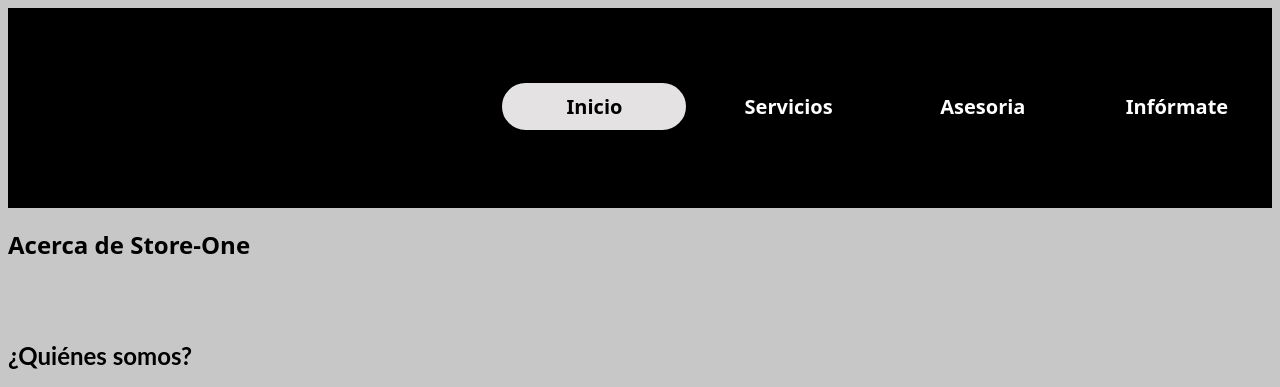
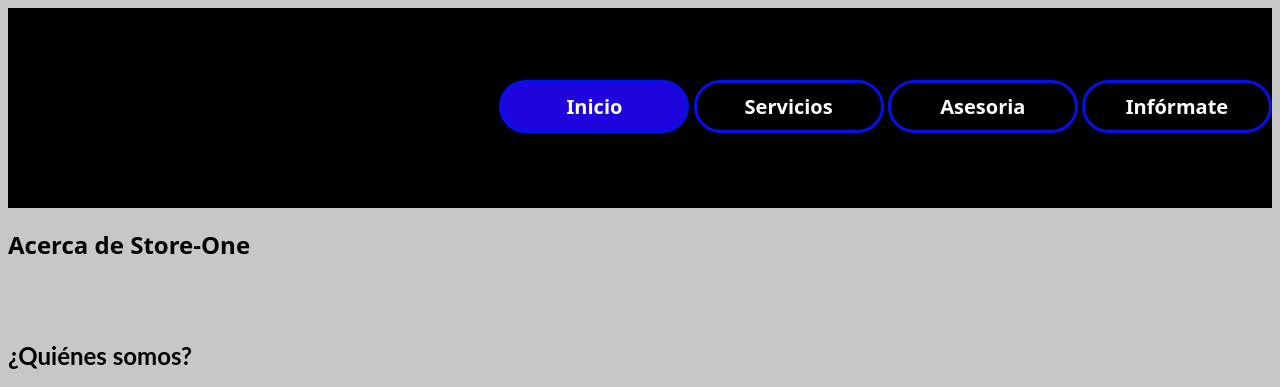
Before and after one commit to Daniell-G/web.platform-Store-One, a plain HTML site: page index.html in a window 1280 px wide. Shown: the top 387 px of the page. Drawn offline with Linux system fonts and the light colour scheme.

Commit message:
1 file modified

```diff
--- a/styles.css
+++ b/styles.css
@@ -41,15 +41,15 @@ nav a {
   display: inline-block;
   min-width: 9rem;
   padding: 0.3rem;
-  border-radius: 0.2rem;
   text-align: center;
-  text-decoration-color: #000000;
+  text-decoration-color: #ac1313;
   color: rgba(85, 85, 85, 0.452);
-  border: 3px solid #000000;
+  border: 3px solid #0510ec;
+  border-radius: 50px;
 }
 nav a[aria-current='page'] {
-  color: #000;
-  background-color: #e4e2e2;
+  color: #FFFFFF(200, 201, 210, 0.163);
+  background-color: #1e05de;
   border-radius: 50px;
 }
 
@@ -85,7 +85,7 @@ footer {
   line-height: 6;
   text-align: center;
   width: 100%;
-  color: rgba(248, 245, 245, 0.918);
+  color: rgb(17, 56, 233);
 }
 header {
   width: 100%; /* Establecemos que el header abarque el 100% del documento */
@@ -120,7 +120,7 @@ header nav a {
 }
 
 header nav a:hover {
-  background: #1909fccb;
+  background: #11038f;
   border-radius: 50px;
 }
 .header2 {
```
